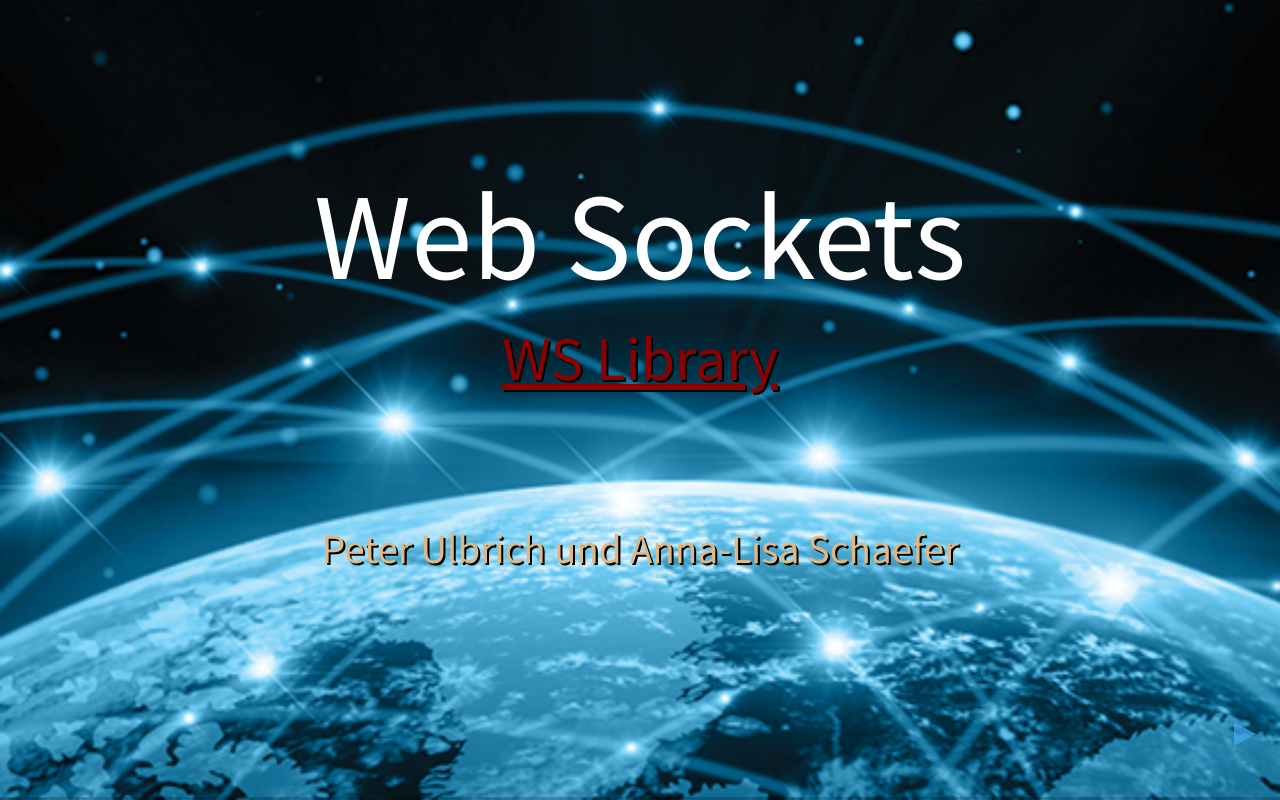
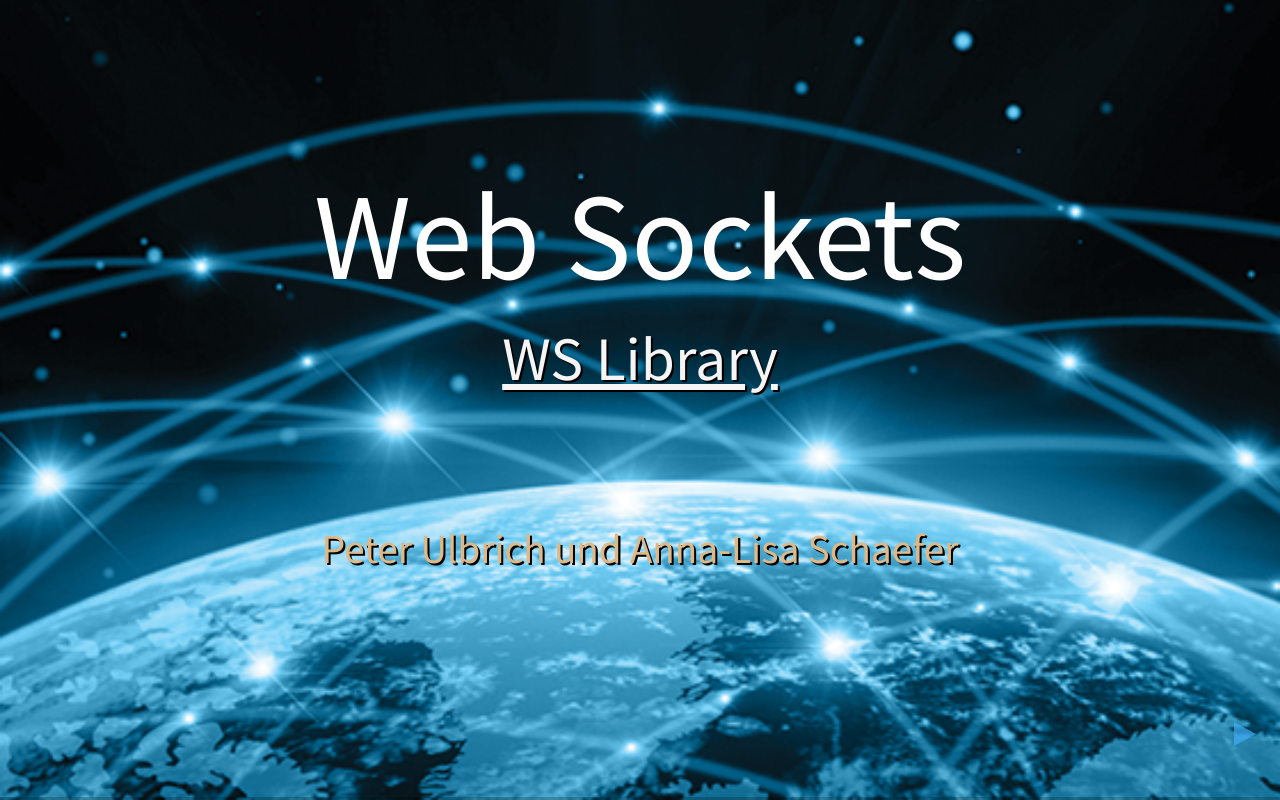
Before and after one commit to annalisaschaefer/WWS.anna.peter, a website: page index.html in a window 1280 px wide. Drawn offline with Linux system fonts and the light colour scheme.

Commit message:
fix format terror

```diff
--- a/index.html
+++ b/index.html
@@ -46,7 +46,7 @@
             <span style="font-size: 120px">Web Sockets</span>
             <br>
             <a href="https://github.com/websockets/ws" target="_blank"
-               style="color: darkred; text-decoration: underline; text-shadow: 2px 2px black; font-size: 60px "> WS
+               style="color: whitesmoke; text-decoration: underline; text-shadow: 2px 2px black; font-size: 60px "> WS
                 Library</a>
 
             <p>
@@ -331,6 +331,7 @@
                     <li class="fragment">Versenden von Messages</li>
                     <li class="fragment">Versenden von Broadcast-Messages</li>
                     <li class="fragment">Beenden der Verbindung mit WebSocket</li>
+                </ol>
             </section>
             <section>
                 <h6>WebSocket erstellen und öffnen</h6>
```
